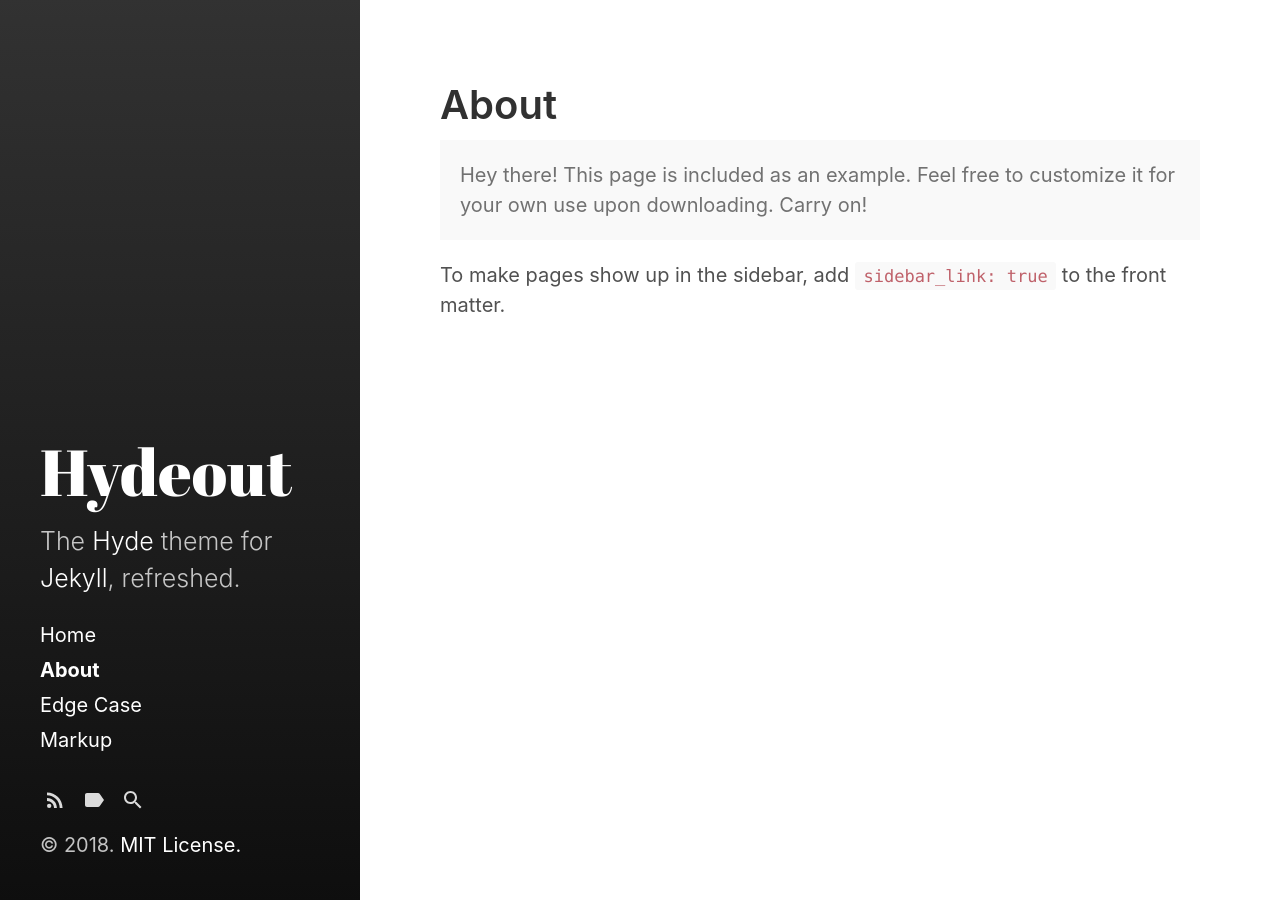
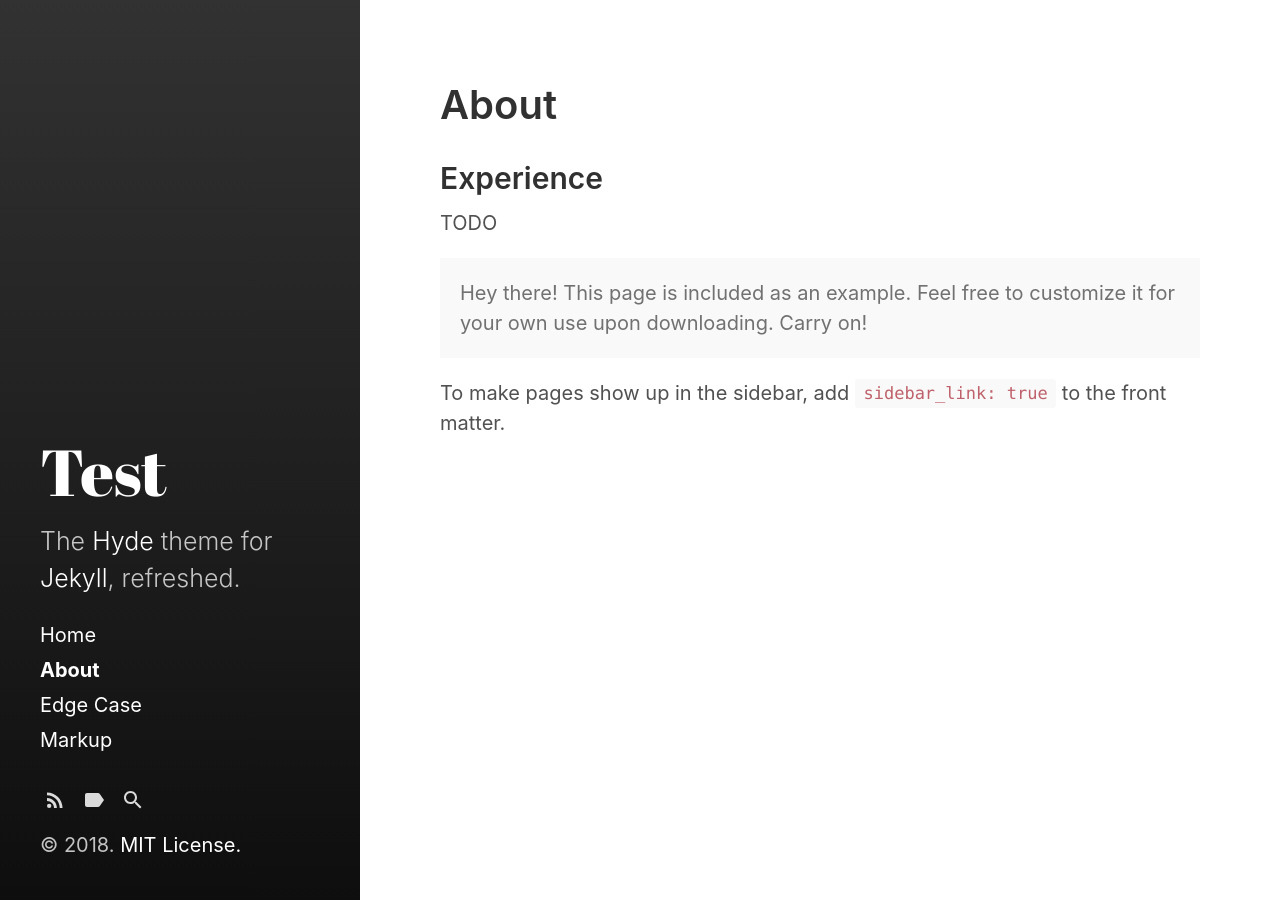
Before and after one commit to krzjoa/krzjoa.github.io, a Jekyll site: the page built from about.md, in a window 1280 px wide. Built offline with Jekyll 4.4.1, drawn with Linux system fonts in a browser that asks for light colours.

Commit message:
Jekyll Hydeout<

```diff
--- a/_config.yml
+++ b/_config.yml
@@ -3,7 +3,7 @@
 highlighter:      rouge
 
 # Setup
-title:            Hydeout
+title:            Test
 tagline:          'A Jekyll theme'
 description:      'The <a href="http://hyde.getpoole.com" target="_blank">Hyde</a> theme for <a href="http://jekyllrb.com" target="_blank">Jekyll</a>, refreshed.'
 url:              https://fongandrew.github.io
@@ -15,7 +15,7 @@
                   # sidebar_blog_link below.
 
 author:
-  name:           'Andrew Fong'
+  name:           'Krzysztof Joachimiak'
   url:            https://twitter.com/fongandrewc
 
 paginate:         5
@@ -26,6 +26,7 @@
   - jekyll-feed
   - jekyll-gist
   - jekyll-paginate
+  - jekyll-language-plugin
 
 # Sidebar link settings
 sidebar_home_link:  true
--- a/about.md
+++ b/about.md
@@ -3,6 +3,10 @@
 title: About
 sidebar_link: true
 ---
+
+## Experience
+
+TODO
 
 <p class="message">
   Hey there! This page is included as an example. Feel free to customize it
```
Also changed, not shown: README.md.
